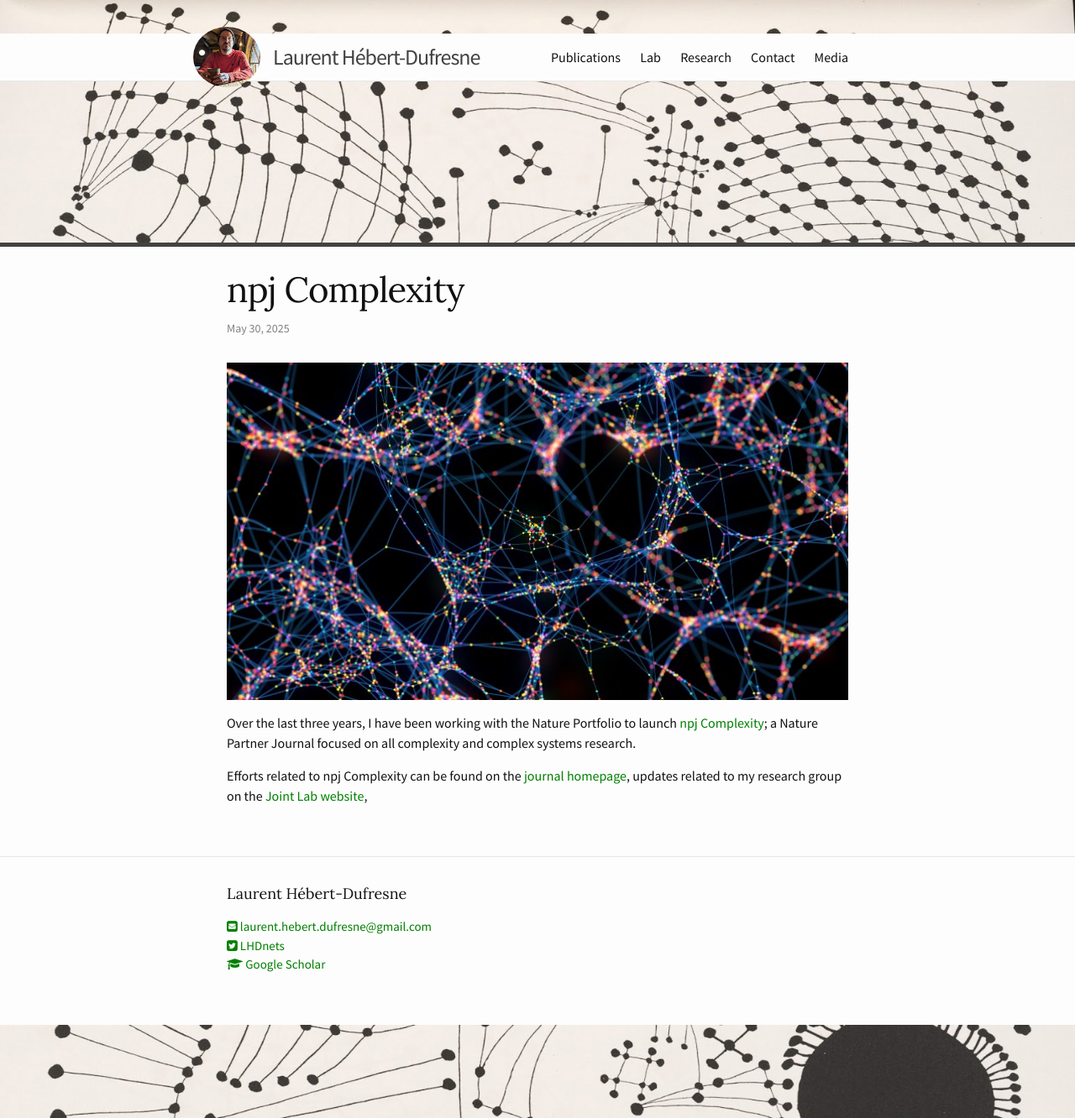
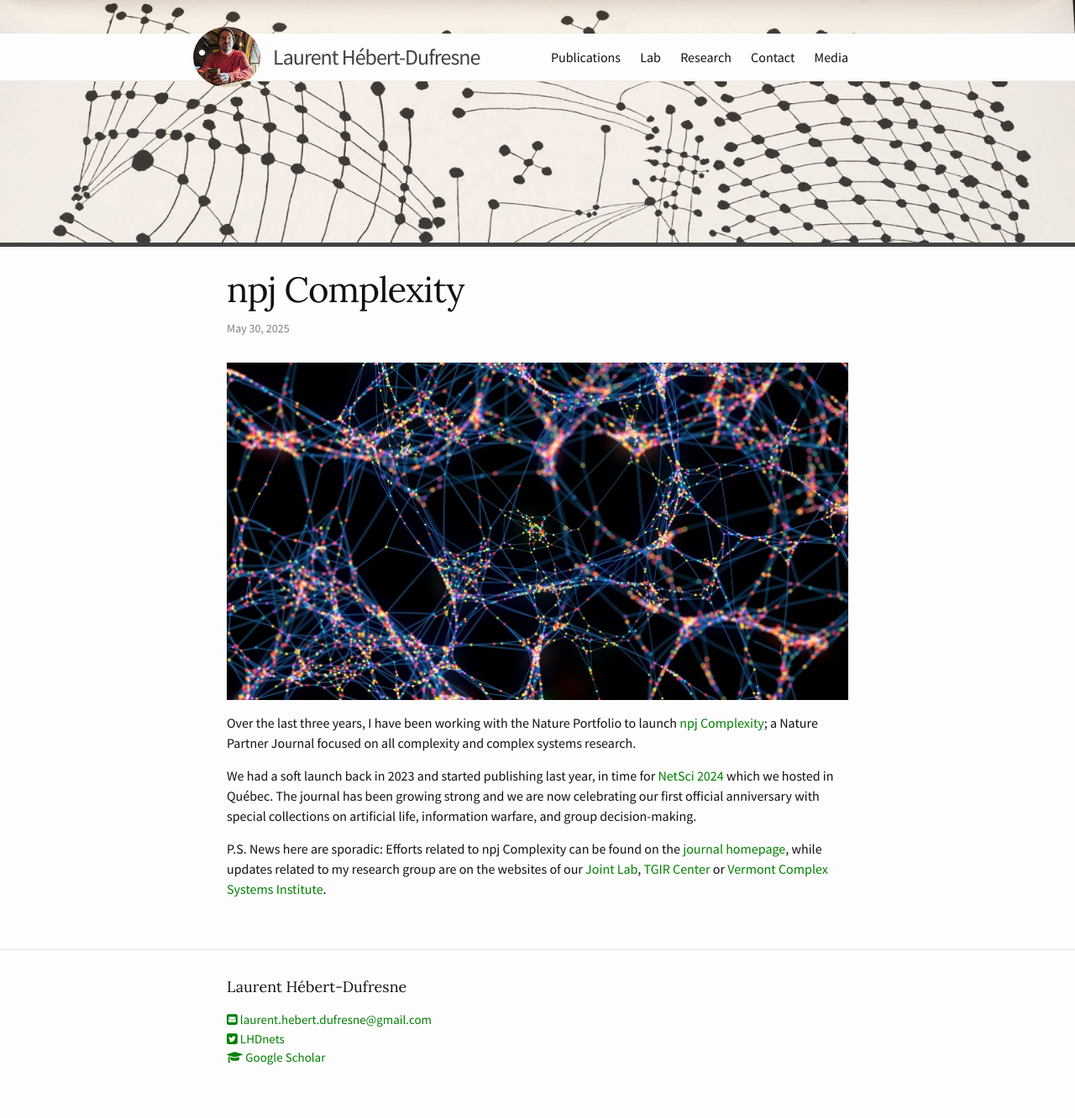
Before and after one commit to laurenthebertdufresne/laurenthebertdufresne.github.io, a Jekyll site: the page built from _posts/2025-05-30-npj-Complexity.md, in a window 1280 px wide. Shown: the whole page at 84% size. Built offline with Jekyll 4.4.1, drawn with Linux system fonts in a browser that asks for light colours.

Commit message:
fix news

```diff
--- a/_posts/2025-05-30-npj-Complexity.md
+++ b/_posts/2025-05-30-npj-Complexity.md
@@ -7,4 +7,6 @@ title: npj Complexity
 
 Over the last three years, I have been working with the Nature Portfolio to launch [npj Complexity](https://www.nature.com/npjcomplex/); a Nature Partner Journal focused on all complexity and complex systems research.
 
-Efforts related to npj Complexity can be found on the [journal homepage](https://www.nature.com/npjcomplex/), updates related to my research group on the [Joint Lab website](https://joint-lab.github.io/),
+We had a soft launch back in 2023 and started publishing last year, in time for [NetSci 2024](https://netsci2024.com/en) which we hosted in Québec. The journal has been growing strong and we are now celebrating our first official anniversary with special collections on artificial life, information warfare, and group decision-making.
+
+P.S. News here are sporadic: Efforts related to npj Complexity can be found on the [journal homepage](https://www.nature.com/npjcomplex/), while updates related to my research group are on the websites of our [Joint Lab](https://joint-lab.github.io/), [TGIR Center](https://www.med.uvm.edu/tgircobre/home) or [Vermont Complex Systems Institute](https://vermontcomplexsystems.org/).
```
